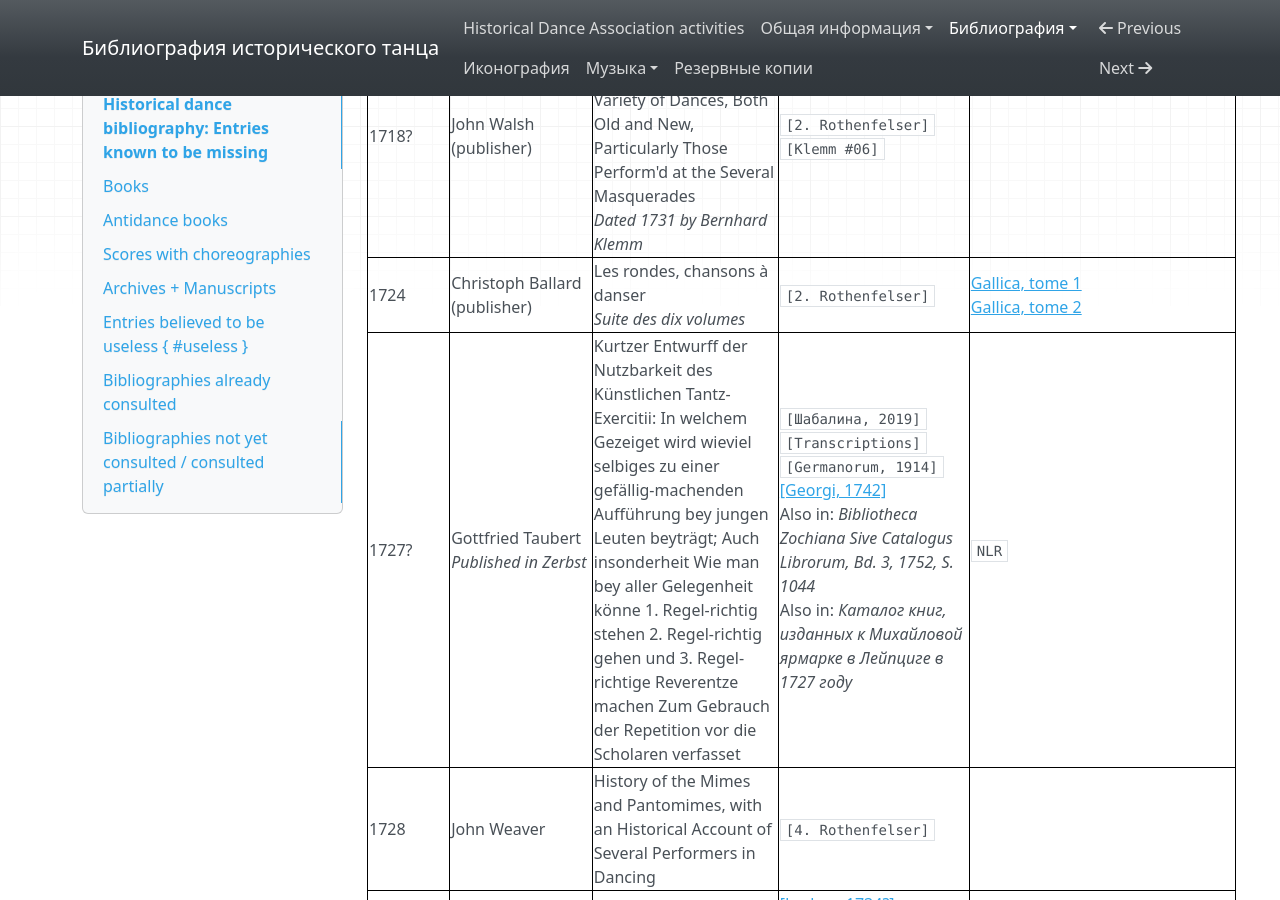
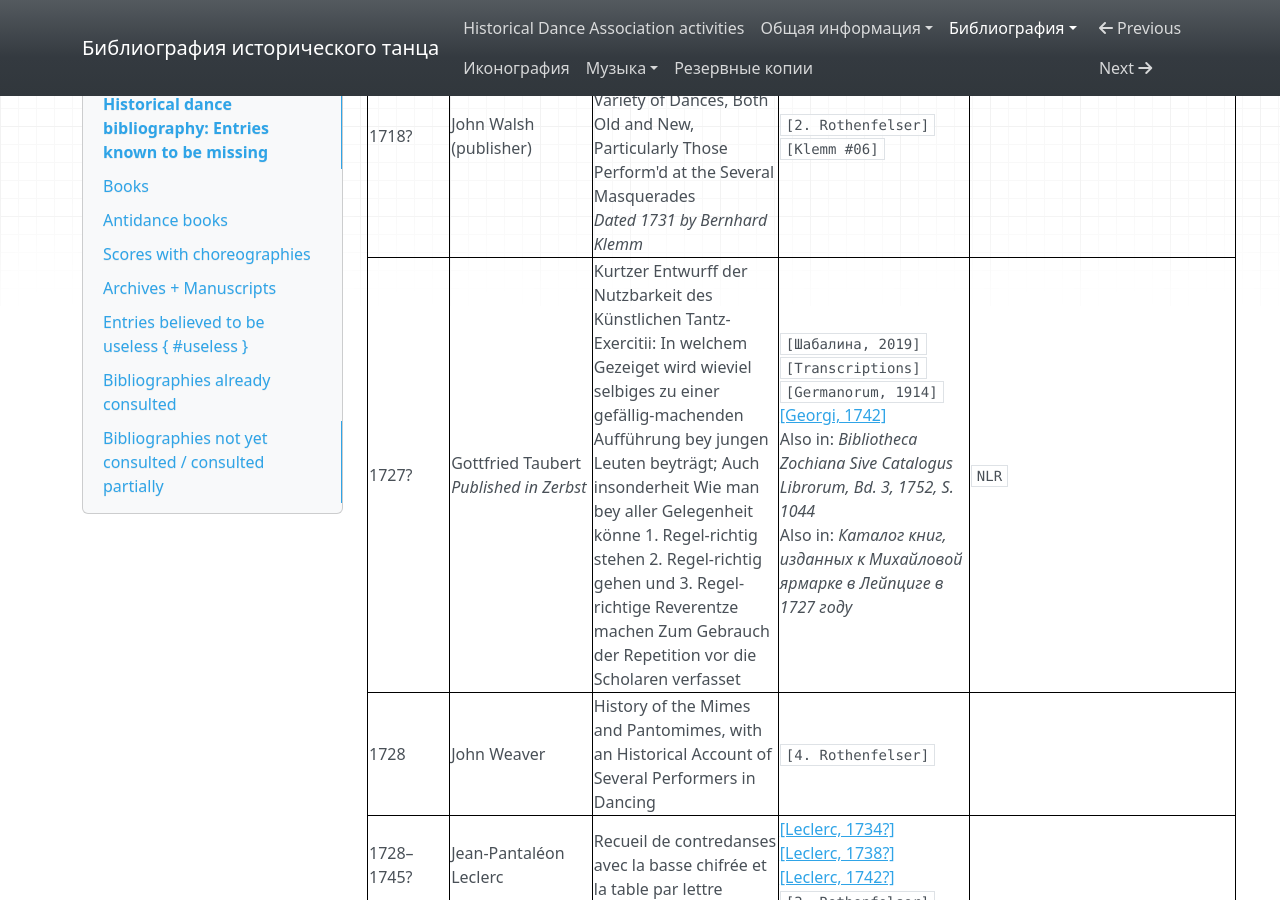
Before and after one commit to hda-technical/dancebooks, an MkDocs documentation site: the page built from docs/bib/missing.md, in a window 1280 px wide and 900 px high, scrolled down 5205 px. Built offline with MkDocs 1.6.1, drawn with Linux system fonts in a browser that asks for light colours; nearby versions of some CDN libraries; some of the changed text lies outside the part shown.

Commit message:
Consider some missing entries useless

```diff
--- a/docs/bib/missing.md
+++ b/docs/bib/missing.md
@@ -50,7 +50,6 @@ _This table is intended to be accurate, yet sometimes it is slightly outdated._
 | 1715? | Anthony L'Abbée<br/>Edmund Pemberton (publisher) | The Princess Royale | `LittleMarsh:[1715]-PrP` | [BL](http://explore.bl.uk/BLVU1:LSCOP-ALL:BLL01004461981) |
 | 1716 | Anthony L'Abbée<br/>John Walsh (publisher) | The Princess Anna<br/>Published by Walsh | `Lancelot:1716.3s`<br/>`LittleMarsh:[1716]-PaW` | [NYPL](https://www.nypl.org/research/research-catalog/bib/b12289349)<br/>[BL](http://explore.bl.uk/BLVU1:LSCOP-ALL:BLL01004461980) |
 | 1718? | John Walsh (publisher) | The Compleat Country Dancing-master Containing Great Variety of Dances, Both Old and New, Particularly Those Perform'd at the Several Masquerades<br/>_Dated 1731 by Bernhard Klemm_ | `[2. Rothenfelser]`<br/>`[Klemm #06]` | |
-| 1724 | Christoph Ballard (publisher) | Les rondes, chansons à danser<br/>_Suite des dix volumes_ | `[2. Rothenfelser]` | [Gallica, tome 1](https://gallica.bnf.fr/ark:/12148/bpt6k5534928f)<br/>[Gallica, tome 2](https://gallica.bnf.fr/ark:/12148/bpt6k9736644f) |
 | 1727? | Gottfried Taubert<br/>_Published in Zerbst_ | Kurtzer Entwurff der Nutzbarkeit des Künstlichen Tantz-Exercitii: In welchem Gezeiget wird wieviel selbiges zu einer gefällig-machenden Aufführung bey jungen Leuten beyträgt; Auch insonderheit Wie man bey aller Gelegenheit könne 1. Regel-richtig stehen 2. Regel-richtig gehen und 3. Regel-richtige Reverentze machen Zum Gebrauch der Repetition vor die Scholaren verfasset | `[Шабалина, 2019]`<br/>`[Transcriptions]`<br/>`[Germanorum, 1914]`<br/>[[Georgi, 1742]](https://books.google.com/books?id=UwU_AAAAcAAJ&pg=PA190)<br/>Also in: _Bibliotheca Zochiana Sive Catalogus Librorum, Bd. 3, 1752, S. 1044_<br/>Also in: _Каталог книг, изданных к Михайловой ярмарке в Лейпциге в 1727 году_ | `NLR` |
 | 1728 | John Weaver | History of the Mimes and Pantomimes, with an Historical Account of Several Performers in Dancing | `[4. Rothenfelser]` | |
 | 1728–1745? | Jean-Pantaléon Leclerc | Recueil de contredanses avec la basse chifrée et la table par lettre | [[Leclerc, 1734?]](https://bib.hda.org.ru/books/leclerc_1734_3e)<br/>[[Leclerc, 1738?]](https://bib.hda.org.ru/books/leclerc_1738_5e)<br/>[[Leclerc, 1742?]](https://bib.hda.org.ru/books/leclerc_1742_7e)<br/>`[3. Rothenfelser]` | |
```
Also changed, not shown: other parts of docs/bib/missing.md (+2 -1 lines).
